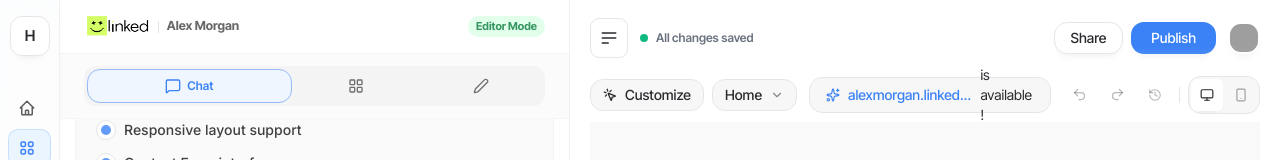
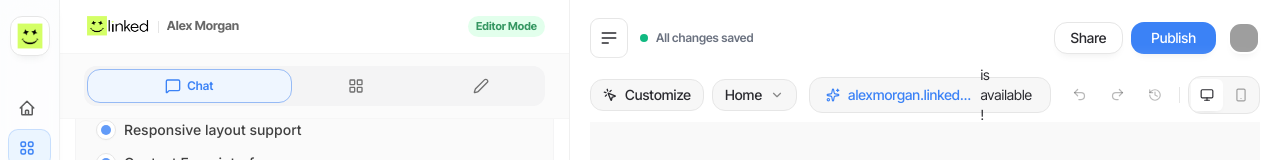
Before and after one commit to ahmedzulfi/linked, a Next.js app: page /editor in a window 1280 px wide. Shown: the top 160 px of the page. Built offline with nearby package versions, Linux system fonts and the light colour scheme; grey boxes are pictures that could not be loaded.

Commit message:
feat: integrate unified logoicon.png into sidebar, chat bubbles, and dashboard recent items

```diff
--- a/app/dashboard/page.tsx
+++ b/app/dashboard/page.tsx
@@ -190,8 +190,8 @@ export default function DashboardPage() {
               <div
                 className="flex items-center gap-2.5 px-3 py-2 rounded-[8px] hover:bg-white/60 cursor-pointer transition-all bg-white/30"
               >
-                <div className="w-6 h-6 rounded-full bg-[#F3F3F5] flex items-center justify-center text-[11px] font-bold text-black border border-[#E6E6E6]">
-                  c
+                <div className="w-6 h-6 rounded-full bg-white flex items-center justify-center border border-[#E6E6E6] overflow-hidden p-0.5 shrink-0">
+                  <img src="/logoicon.png" alt="Logo" className="w-full h-full object-contain" />
                 </div>
                 <span className="text-[13px] font-semibold text-[#171717] truncate">{brandName}</span>
               </div>
@@ -270,8 +270,7 @@ export default function DashboardPage() {
                   className="absolute inset-0 m-auto h-1/2 w-1/2 invert"
                   height={30}
                   width={30}
-                  src="https://www.webild.io/_next/image?url=/brand/webildlogonew.png&w=48&q=75&dpl=dpl_74fbPg9hDGnd6mNcms3zAGnT6GTo"
-                  srcSet="/_next/image?url=%2Fbrand%2Fwebildlogonew.png&w=32&q=75&dpl=dpl_74fbPg9hDGnd6mNcms3zAGnT6GTo 1x, /_next/image?url=%2Fbrand%2Fwebildlogonew.png&w=48&q=75&dpl=dpl_74fbPg9hDGnd6mNcms3zAGnT6GTo 2x"
+                  src="/logoicon.png"
                   style={{
                     scrollbarWidth: "thin",
                     scrollbarColor: "rgba(0, 0, 0, 0.05) transparent",
--- a/app/editor/components/ChatPane.tsx
+++ b/app/editor/components/ChatPane.tsx
@@ -276,8 +276,8 @@ export default function ChatPane({
                       ) : (
                         <div className="w-full flex flex-col justify-start items-start gap-2">
                           <div className="self-stretch inline-flex justify-start items-center gap-2">
-                            {/* Logo containing text */}
-                            <img src="/logo.png" alt="Logo" className="h-6 w-auto object-contain select-none" />
+                            {/* Logo Icon */}
+                            <img src="/logoicon.png" alt="Logo" className="h-6 w-auto object-contain select-none" />
                           </div>
 
                           <div className="self-stretch flex flex-col justify-start items-start w-full">
--- a/app/editor/page.tsx
+++ b/app/editor/page.tsx
@@ -197,8 +197,8 @@ function EditorInner() {
           <div className="flex flex-col items-start w-full">
             {/* Project Selector */}
             <div className="flex items-center px-[10px] mb-4 w-full cursor-pointer group/project relative">
-              <div className="w-10 h-10 flex shrink-0 items-center justify-center rounded-[12px] bg-white border border-[#E6E6E6] text-[#2A2A2F] font-semibold text-[15px]   shadow-[0px_6px_10px_-6px_rgba(0,0,0,0.09)] group-hover:mr-3 transition-all duration-300 relative z-10">
-                H
+              <div className="w-10 h-10 flex shrink-0 items-center justify-center rounded-[12px] bg-white border border-[#E6E6E6] text-[#2A2A2F] font-semibold text-[15px]   shadow-[0px_6px_10px_-6px_rgba(0,0,0,0.09)] group-hover:mr-3 transition-all duration-300 relative z-10 overflow-hidden p-1.5">
+                <img src="/logoicon.png" alt="Logo" className="w-full h-full object-contain" />
               </div>
               <div className="flex items-center justify-between w-[170px] opacity-0 group-hover:opacity-100 transition-opacity duration-300 absolute left-[62px] pointer-events-none group-hover:pointer-events-auto">
                 <span className="font-medium text-[#2A2A2F] text-[15px]">hi hellow</span>
```
Also changed, not shown: public/logoicon.png (added), 1 other file (tests, documents, lock files or other folders).
